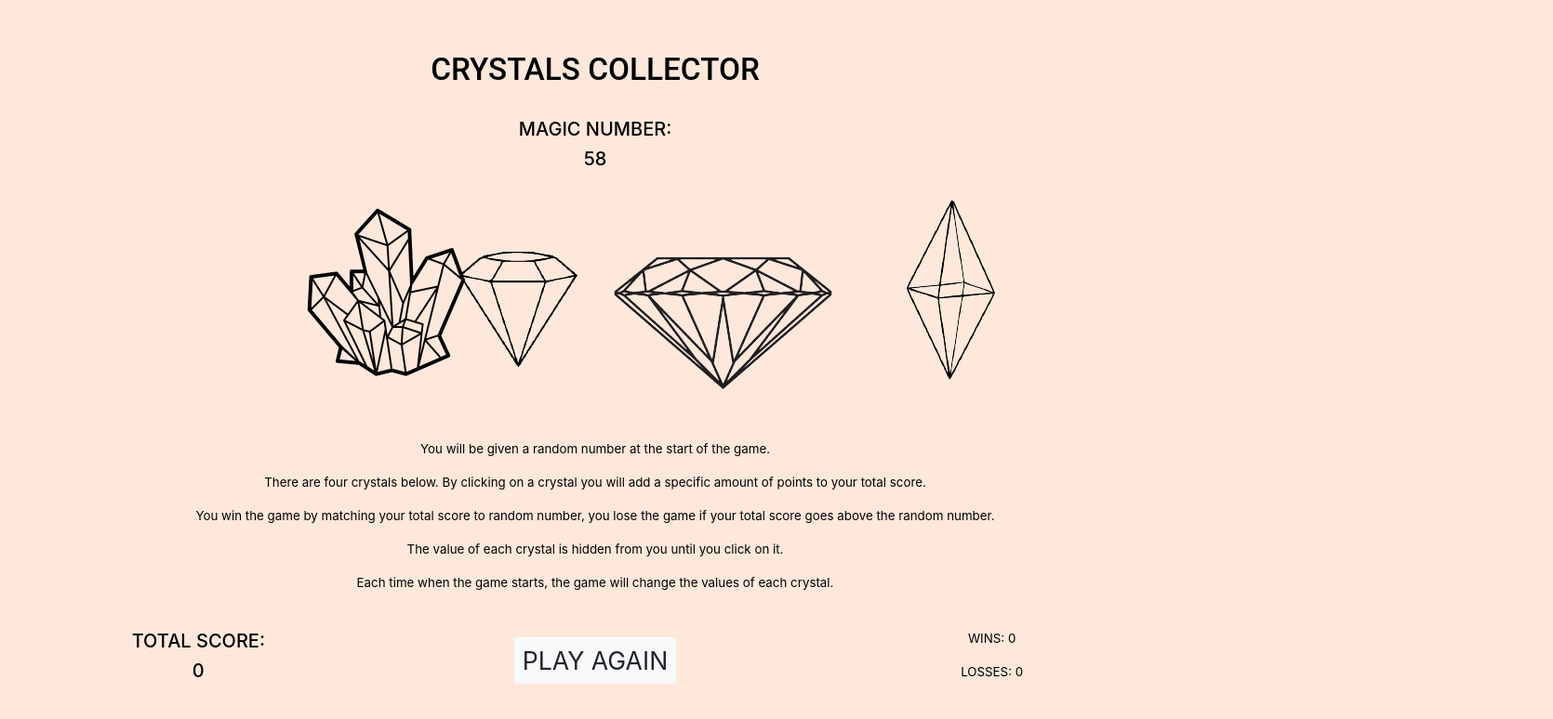
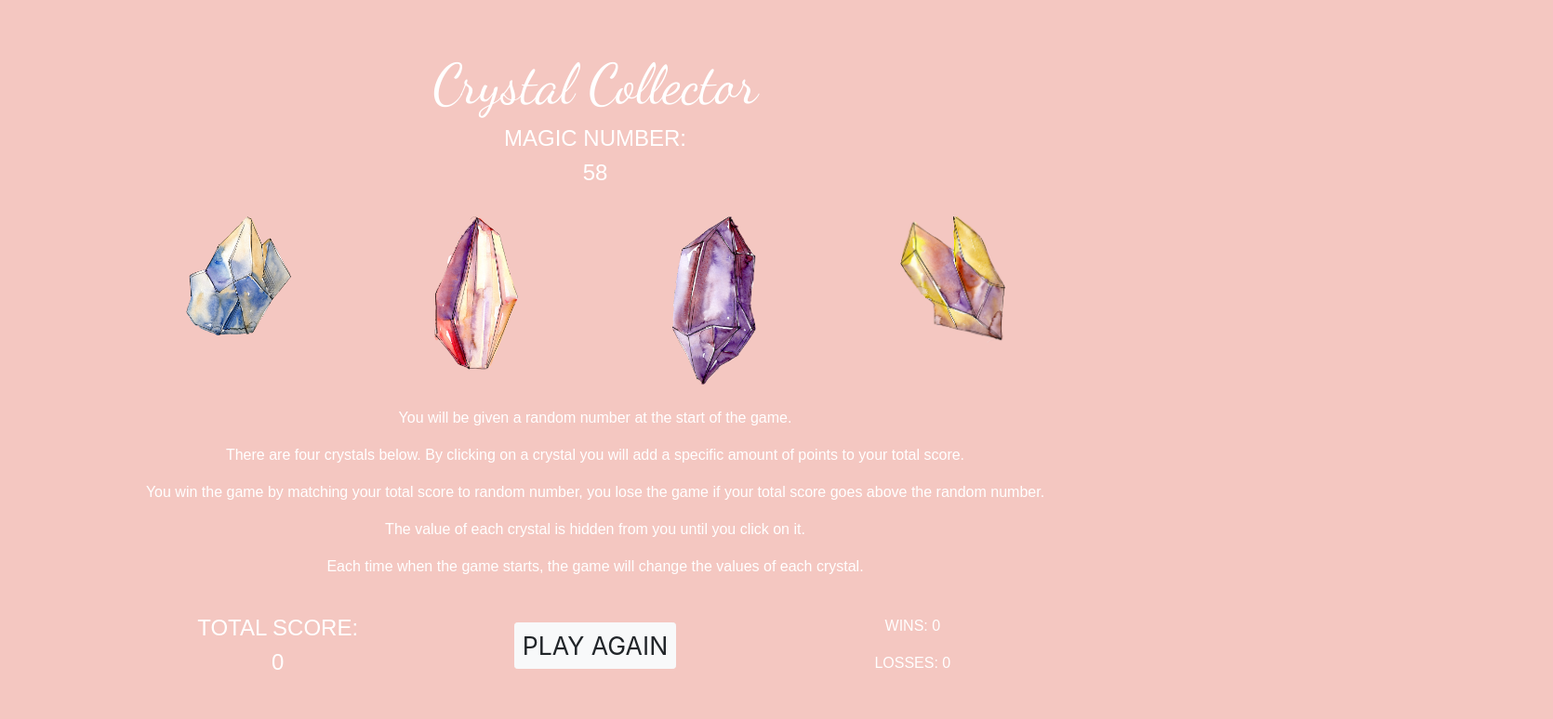
Before and after one commit to kellyhaskins00/unit-4-game, a plain HTML site: page index.html in a window 1280 px wide. Shown: the whole page at 93% size, 1670 px wide, since content can reach past the window. Drawn offline with nearby package versions, Linux system fonts and the light colour scheme; a web font is replaced by a local one.

Commit message:
unit-4-game

```diff
--- a/assets/css/style.css
+++ b/assets/css/style.css
@@ -1,33 +1,40 @@
 body {
+    background-color: #f4c7c1;
     background-position: center;
     background-repeat: no-repeat;
     background-size: cover;
 }
 
+.container-fluid {
+    width: 80%;
+}
+
 h1 {
-    font-family: 'Roboto', light, sans-serif;
-    font-size: 25pt;
+    font-family: 'Dancing Script', cursive;
+    font-size: 45pt;
     text-align: center;
     padding-top: 55px;
-    color:black;
+    color:white;
 }
 
 h2 {
     font-family: 'Roboto', sans-serif;
     font-size: 15pt;
     text-align: center;
-    color: black;
+    color: white;
 }
 
 h3 {
-    font-size: 15pt;
-    color: black;
+    font-family: 'News Cycle', sans-serif;
+    font-size: 18pt;
+    color: white;
 }
 
 p {
+    font-family: 'News Cycle', sans-serif;
     text-align: center;
-    font-size: 10pt;
-    color: black;
+    font-size: 12pt;
+    color: white;
 }
 
 .btn {
@@ -35,18 +42,19 @@ p {
 }
 
 #crystal1 {
-    padding-left: 300px;
+    max-width: 50%;
+    height: auto;
 }
 #crystal2 {
-    padding-top: 55px;
-    padding-left: 155px;
+    max-width: 40%;
+    height: auto;
 }
 
 #crystal3 {
-    padding-top: 55px;
-    padding-right: 105px;
+    max-width: 40%;
+    height: auto;
 }
 
 #crystal4 {
-    padding-right: 600px;
-}
+    max-width: 50%;
+    height: auto;
--- a/index.html
+++ b/index.html
@@ -10,38 +10,38 @@
 	<link rel="stylesheet" type="text/css" href="assets/css/style.css"/>
 
     <script src="https://cdnjs.cloudflare.com/ajax/libs/jquery/3.2.1/jquery.min.js"></script>
-	<script type="text/javascript" src="assets/javascript/game.js"></script>
+    <script type="text/javascript" src="assets/javascript/game.js"></script>
+    <link href="https://fonts.googleapis.com/css?family=Dancing+Script" rel="stylesheet">
+    <link href="https://fonts.googleapis.com/css?family=News+Cycle" rel="stylesheet">
 
 </head>
-<body style="background-color: #fee8db">
+<body>
 
     <div class="container-fluid">
 
         <div class="header text-center">
-                <h1>CRYSTALS COLLECTOR</h1>
-                <br>
+                <h1>Crystal Collector</h1>
                 <h3>MAGIC NUMBER:</h3>
                 <h3 id="magicNumber"></h3>
         </div>
         <br>
         <div class="row">
                 <div class="col-xs-6 col-sm-6 col-md-3 col-lg-3 text-center">
-                    <img class="crystalImg" id="crystal1" src="assets/images/crystal1.png" alt="Crystal 1"/>
+                    <img class="crystalImg" id="crystal1" src="assets/images/crystal01.png" alt="Crystal 1"/>
                 </div>
                 <div class="col-xs-6 col-sm-6 col-md-3 col-lg-3 text-center">
-                    <img class="crystalImg" id="crystal2" src="assets/images/crystal2.png" alt="Crystal 2"/>
+                    <img class="crystalImg" id="crystal2" src="assets/images/crystal02.png" alt="Crystal 2"/>
                 </div>
                 <div class="col-xs-6 col-sm-6 col-md-3 col-lg-3 text-center">
-                    <img class="crystalImg" id="crystal3" src="assets/images/crystal3.png" alt="Crystal 3"/>
+                    <img class="crystalImg" id="crystal3" src="assets/images/crystal03.png" alt="Crystal 3"/>
                 </div>
                 <div class="col-xs-6 col-sm-6 col-md-3 col-lg-3 text-center">
-                    <img class="crystalImg" id="crystal4" src="assets/images/crystal4.png" alt="Crystal 4"/>
+                    <img class="crystalImg" id="crystal4" src="assets/images/crystal04.png" alt="Crystal 4"/>
                 </div>
         </div>
 
         <div class="row">
                 <div class="col-lg-12 directions">
-                    <br>
                     <br>
                     <p>You will be given a random number at the start of the game.</p>
                     <p>There are four crystals below. By clicking on a crystal you will add a specific amount of points to your total score.</p>
```
Also changed, not shown: assets/images/crystal01.png (added), assets/images/crystal02.png (added), assets/images/crystal03.png (added), assets/images/crystal04.png (added), assets/images/crystalwatercolor.jpg (added), assets/images/geobackground.png (added), assets/images/pastel.jpg (deleted).
